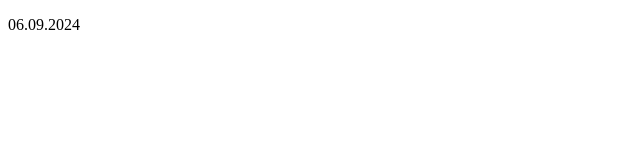
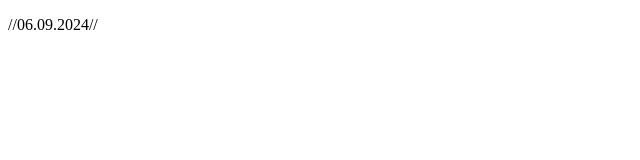
Before and after one commit to Matty1411/00, a plain HTML site: page 00/index.html in a window 1280 px wide. Shown: the full height of the page, 0-640 px from the left. Drawn offline with Linux system fonts and the light colour scheme.

Commit message:
pierwszy commit

```diff
--- a/00/index.html
+++ b/00/index.html
@@ -5,6 +5,6 @@
     <title>Title</title>
 </head>
 <body>
-<p>06.09.2024</p>
+<p>//06.09.2024//</p>
 </body>
 </html>
```
